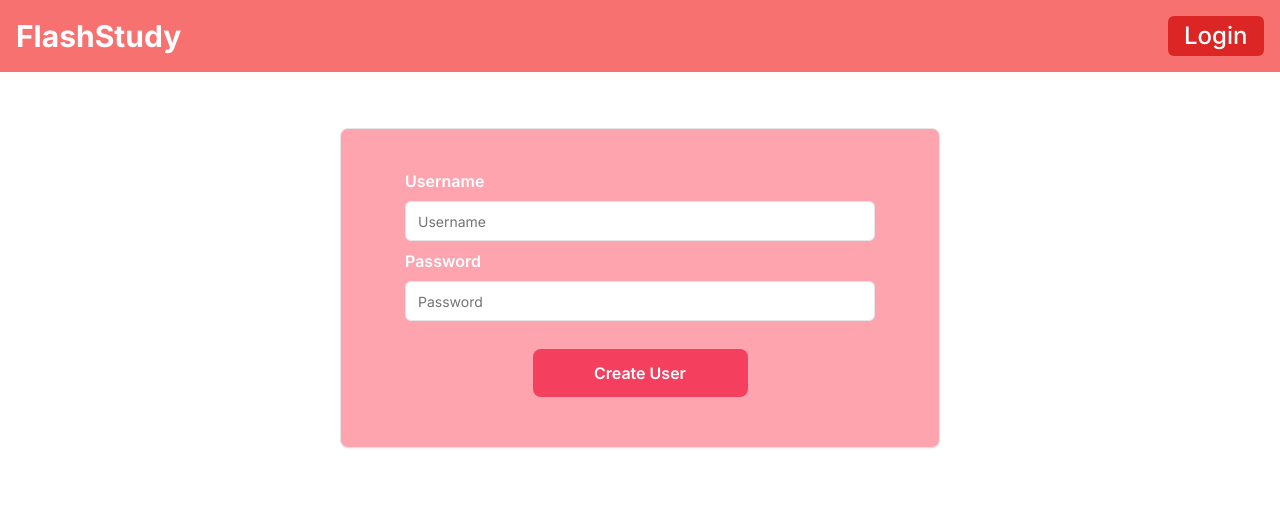
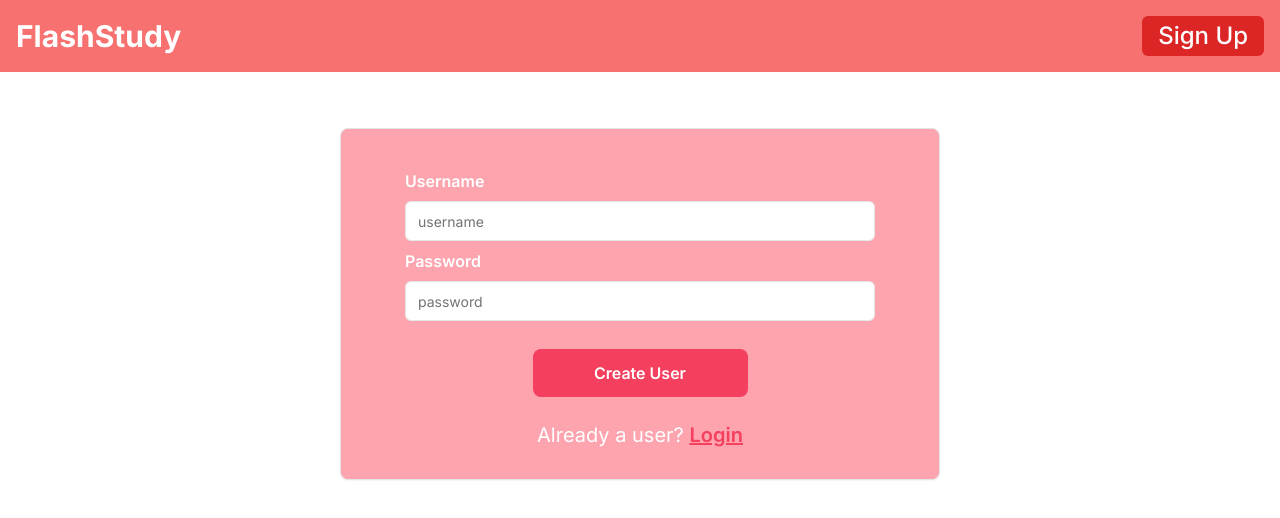
Before and after one commit to adam-polak/FlashStudy, a Next.js app in the folder Frontend/flash-study/: page /create in a window 1280 px wide. Shown: the top 518 px of the page. Built offline with nearby package versions, Linux system fonts and the light colour scheme.

Commit message:
styling changes to sign up page

```diff
--- a/Frontend/flash-study/src/app/(pages)/(signin)/create/page.tsx
+++ b/Frontend/flash-study/src/app/(pages)/(signin)/create/page.tsx
@@ -1,21 +1,23 @@
 import { Card, CardContent } from "@/components/ui/card";
 import { Input } from "@/components/ui/input";
+import { Link } from "lucide-react";
 
 export default function Home() {
     return (
       <main className="flex flex-row justify-center items-center p-10">
-        <Card className="md:p-10 p-5 md:w-[60%] lg:w-[50%] w-[70%] h-[18em] md:h-[20em] bg-rose-300 text-white font-semibold">
+        <Card className="md:p-10 p-5 md:w-[60%] lg:w-[50%] w-[70%] h-[20em] md:h-[22em] bg-rose-300 text-white font-semibold">
           <CardContent className="flex flex-col space-y-2">
             <div className="flex flex-col space-y-2">
               <p>Username</p>
-              <Input className="text-black font-normal focus-visible:ring-rose-400" type="text" placeholder="Username"></Input>
+              <Input className="text-black font-normal focus-visible:ring-rose-400" type="text" placeholder="username"></Input>
             </div>
             <div className="flex flex-col space-y-2">
               <p>Password</p>
-              <Input className="text-black font-normal focus-visible:ring-rose-400" type="password" placeholder="Password"></Input>
+              <Input className="text-black font-normal focus-visible:ring-rose-400" type="password" placeholder="password"></Input>
             </div>
-            <div className="flex flex-col items-center p-5">
+            <div className="flex flex-col items-center p-5 space-y-5 md:space-y-6">
               <button className="rounded-lg bg-rose-500 w-full md:w-1/2 h-12">Create User</button>
+              <p className="font-normal text-lg md:text-xl">Already a user? <a className="text-rose-500 font-semibold underline" href={'/login'}>Login</a></p>
             </div>
           </CardContent>
         </Card>
--- a/Frontend/flash-study/src/app/(pages)/(signin)/login/page.tsx
+++ b/Frontend/flash-study/src/app/(pages)/(signin)/login/page.tsx
@@ -8,11 +8,11 @@ export default function Home() {
           <CardContent className="flex flex-col space-y-2">
             <div className="flex flex-col space-y-2">
               <p>Username</p>
-              <Input className="text-black font-normal focus-visible:ring-rose-400" type="text" placeholder="Username"></Input>
+              <Input className="text-black font-normal focus-visible:ring-rose-400" type="text" placeholder="username"></Input>
             </div>
             <div className="flex flex-col space-y-2">
               <p>Password</p>
-              <Input className="text-black font-normal focus-visible:ring-rose-400" type="password" placeholder="Password"></Input>
+              <Input className="text-black font-normal focus-visible:ring-rose-400" type="password" placeholder="password"></Input>
             </div>
             <div className="flex flex-col items-center p-5">
               <button className="rounded-lg bg-rose-500 w-full md:w-1/2 h-12">Sign In</button>
--- a/Frontend/flash-study/src/app/layout.tsx
+++ b/Frontend/flash-study/src/app/layout.tsx
@@ -27,11 +27,11 @@ export default function RootLayout({
             </Link>
           </button>
           <div className="flex items-center">
-            <button className="flex items-center font-medium p-3 md:p-4 text-xl md:text-2xl text-white w-20 md:w-24 h-10 hover:bg-red-700 bg-red-600 rounded-md">
+            <button className="flex items-center font-medium p-3 md:p-4 text-xl md:text-2xl text-white w-30 md:w-34 h-10 hover:bg-red-700 bg-red-600 rounded-md">
               <Link
-                href={'/login'}
+                href={'/create'}
               >
-                Login
+                Sign Up
               </Link>
             </button>
           </div>
```
